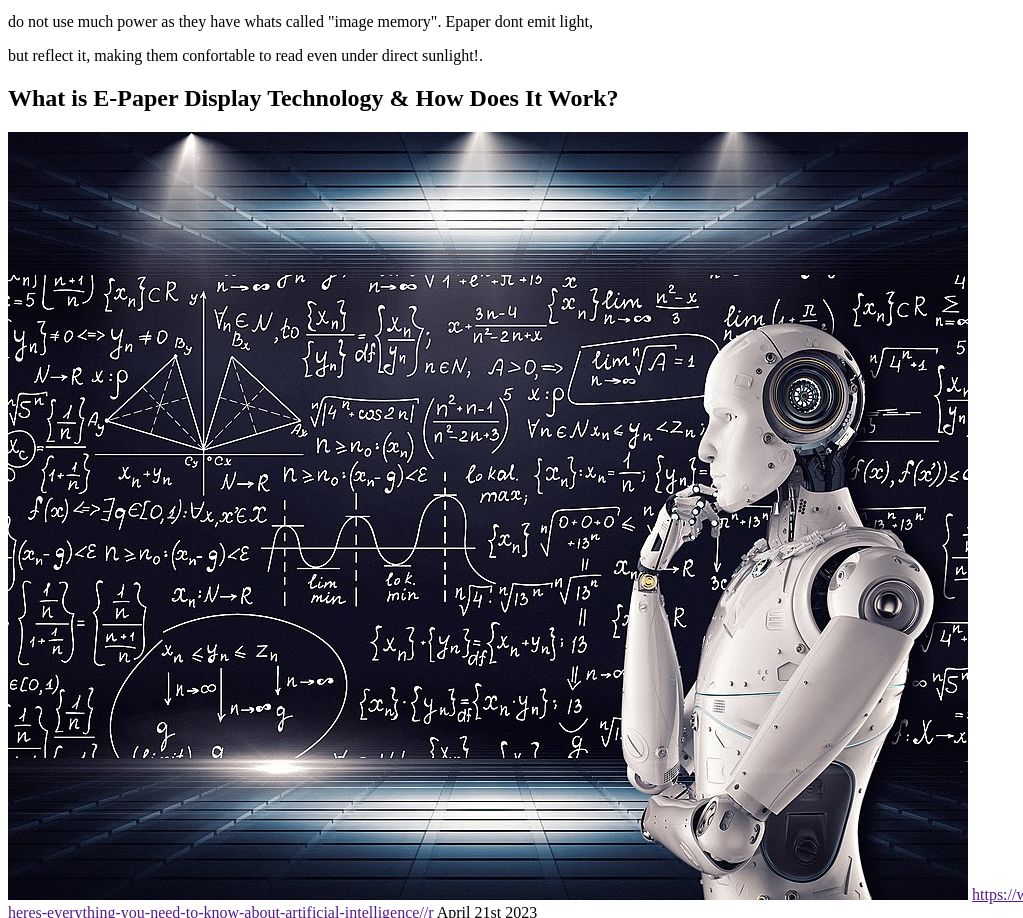
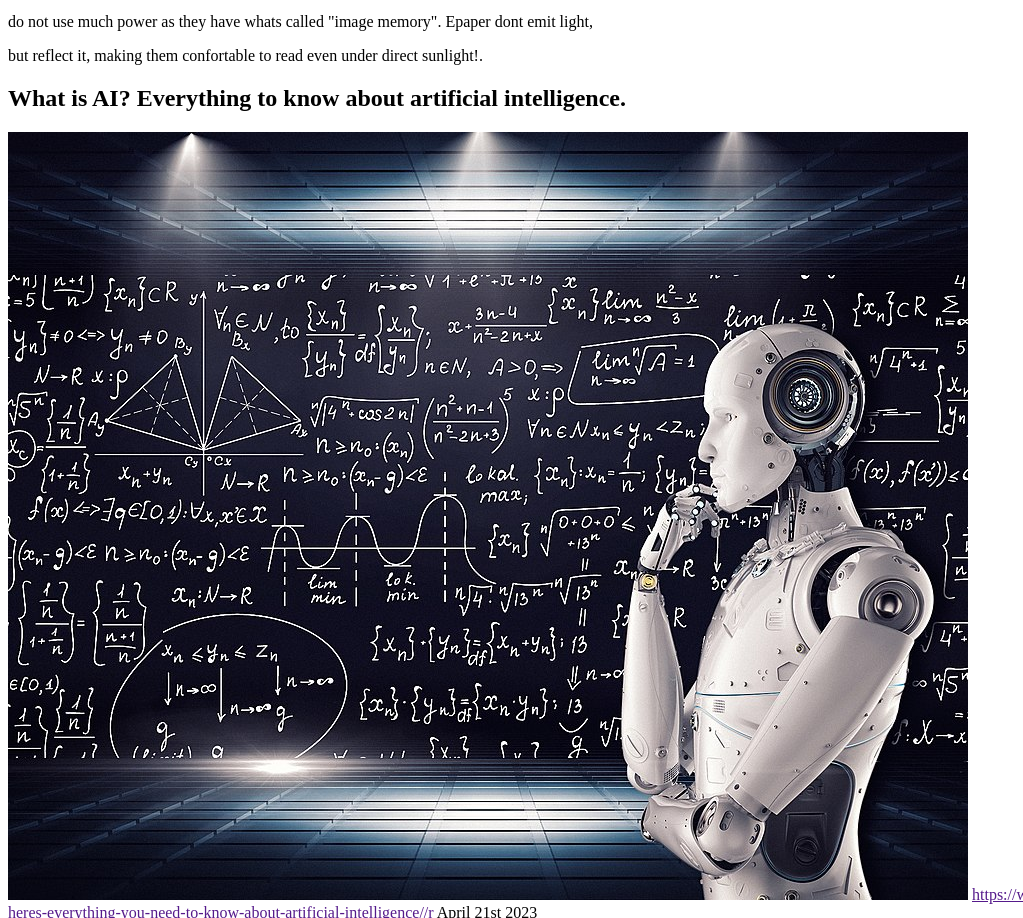
Before and after one commit to JoshuaDeeth/blog_05, a plain HTML site: page index.html in a window 1280 px wide. Shown: the part 182-1100 px from the top of the page, without its empty margins (0-1023 px from the left). Drawn offline with Linux system fonts and the light colour scheme.

Commit message:
Changed title

```diff
--- a/index.html
+++ b/index.html
@@ -39,7 +39,7 @@
 
         <article>
             <h2>
-                What is E-Paper Display Technology & How Does It Work?</h2>
+                What is AI? Everything to know about artificial intelligence.</h2>
             <img src="Artificial Intelligence.jpg" alt="article alt text here">
             <a href="">https://www.zdnet.com/article/what-is-ai-heres-everything-you-need-to-know-about-artificial-intelligence//r</a>
             <time>April 21st 2023</time>
```
